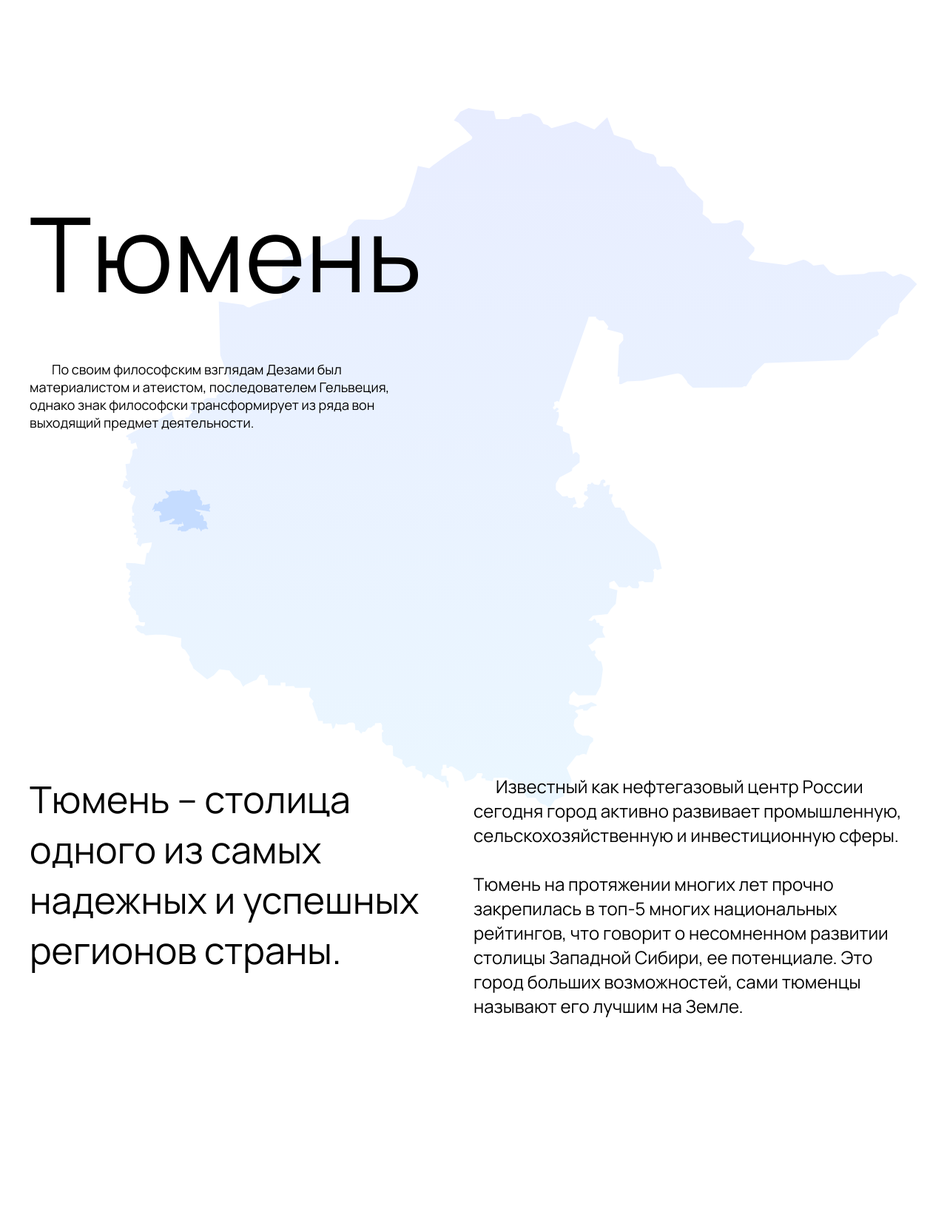
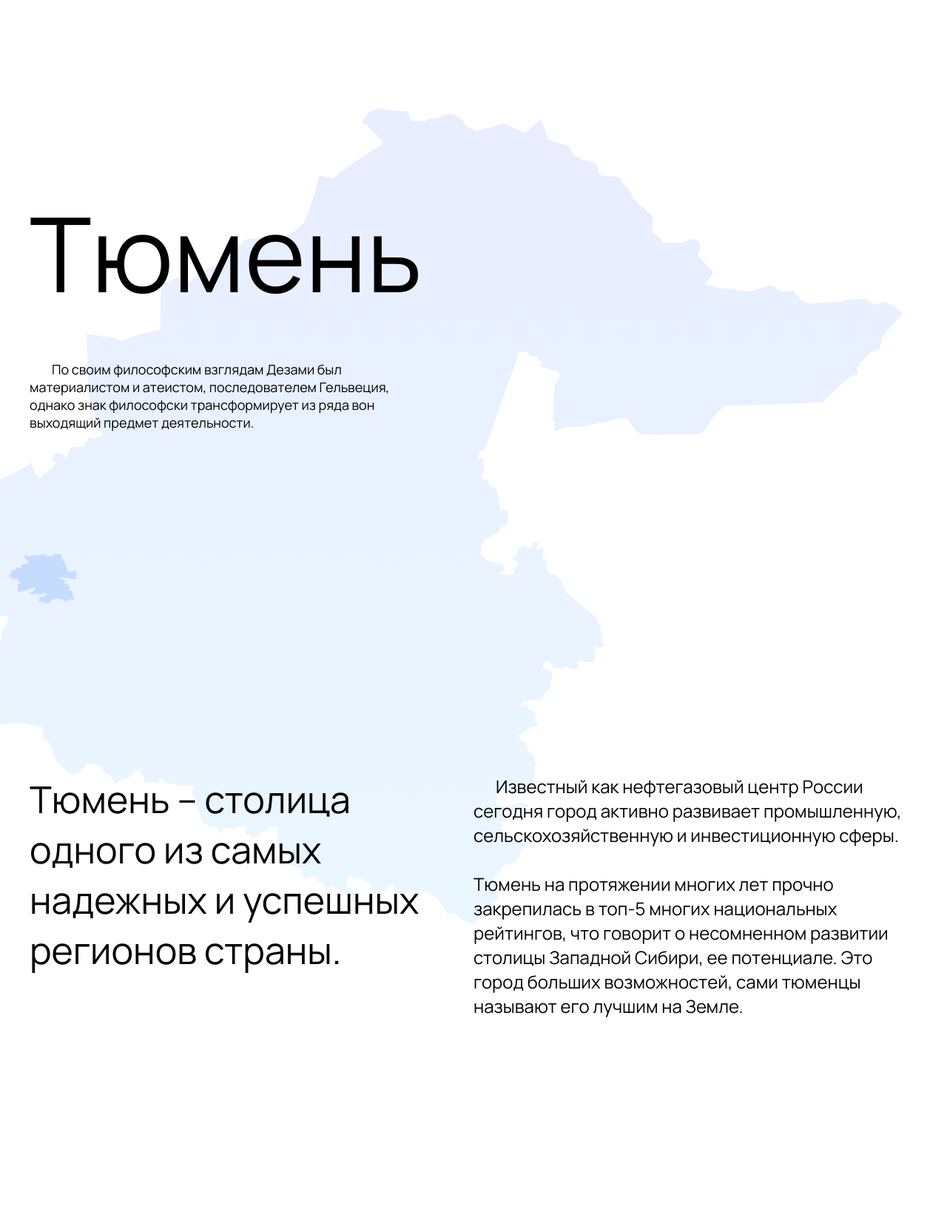
Before and after one commit to Heanware/education, a PHP site: page / in a window 1280 px wide. Shown: the part 684-2341 px from the top of the page at 74% size. Run offline with PHP 8.4, Linux system fonts and the light colour scheme.

Commit message:
city header background-image replaced to absolute block w/ background

```diff
--- a/assets/css/style.css
+++ b/assets/css/style.css
@@ -114,6 +114,14 @@
     display: flex;
     flex-direction: column;
     padding: 0 0 340px 0;
+}
+
+.city__header--image {
+    position: absolute;
+    width: 1255px;
+    height: 1104px;
+    right: 60px;
+    z-index: -1;
 }
 
 .city__header--info {
--- a/index.html
+++ b/index.html
@@ -51,7 +51,8 @@
     <div class="cities">
         <div class="city" id="tmn">
             <div class="city__header-wrapper container">
-                <div class="city__header" style="background-image: url('assets/img/tmn-map.svg')">
+                <div class="city__header">
+                    <div class="city__header--image" style="background-image: url('assets/img/tmn-map.svg')"></div>
                     <div class="city__header--info">
                         <div class="city__header--info-title">Тюмень</div>
                         <div class="city__header--info-description">По своим философским взглядам Дезами был
@@ -148,7 +149,8 @@
         </div>
         <div class="city" id="tblsk">
             <div class="city__header-wrapper container">
-                <div class="city__header" style="background-image: url('assets/img/tblsk-map.svg')">
+                <div class="city__header">
+                    <div class="city__header--image" style="background-image: url('assets/img/tblsk-map.svg')"></div>
                     <div class="city__header--info">
                         <div class="city__header--info-title">Тобольск</div>
                         <div class="city__header--info-description">По своим философским взглядам Дезами был
@@ -248,7 +250,8 @@
         </div>
         <div class="city" id="ltr">
             <div class="city__header-wrapper container">
-                <div class="city__header" style="background-image: url('assets/img/ltr-map.svg')">
+                <div class="city__header">
+                    <div class="city__header--image" style="background-image: url('assets/img/ltr-map.svg')"></div>
                     <div class="city__header--info">
                         <div class="city__header--info-title">Ялуторовск</div>
                         <div class="city__header--info-description">По своим философским взглядам Дезами был
@@ -337,7 +340,8 @@
         </div>
         <div class="city" id="zvdk">
             <div class="city__header-wrapper container">
-                <div class="city__header" style="background-image: url('assets/img/zvdk-map.svg')">
+                <div class="city__header">
+                    <div class="city__header--image" style="background-image: url('assets/img/zvdk-map.svg')"></div>
                     <div class="city__header--info">
                         <div class="city__header--info-title">Заводоуковск</div>
                         <div class="city__header--info-description"> По своим философским взглядам Дезами был
@@ -424,7 +428,8 @@
         </div>
         <div class="city" id="ishim">
             <div class="city__header-wrapper container">
-                <div class="city__header" style="background-image: url('assets/img/ishim-map.svg')">
+                <div class="city__header">
+                    <div class="city__header--image" style="background-image: url('assets/img/ishim-map.svg')"></div>
                     <div class="city__header--info">
                         <div class="city__header--info-title">Ишим</div>
                         <div class="city__header--info-description"> По своим философским взглядам Дезами был
```
